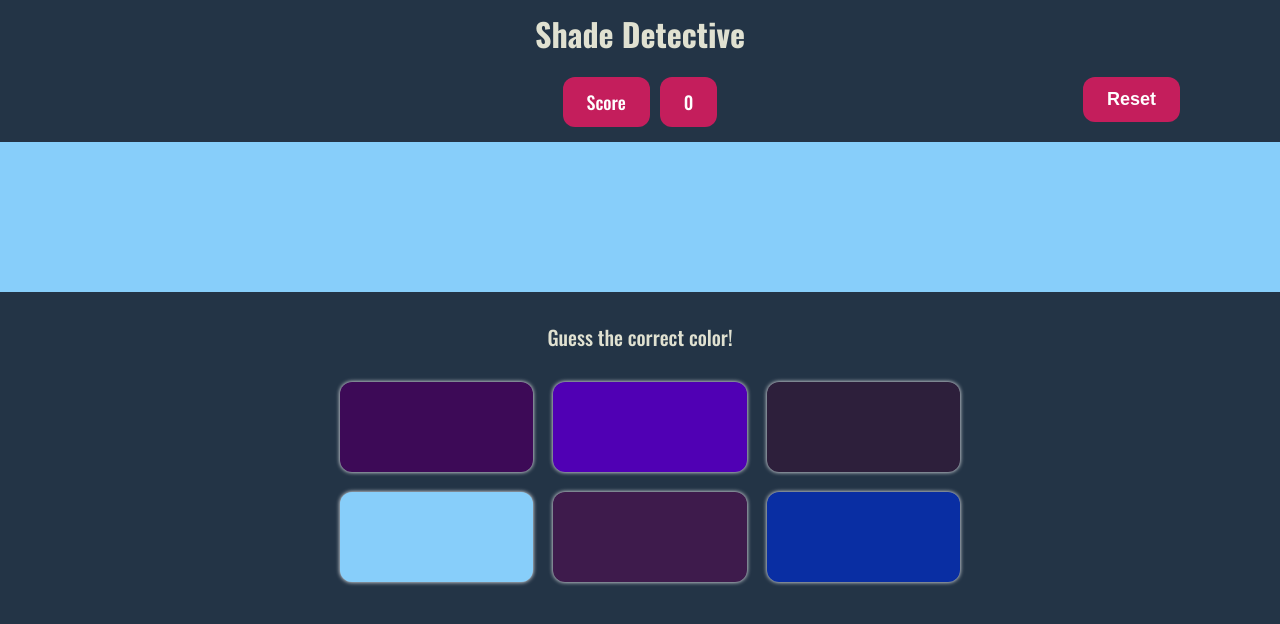
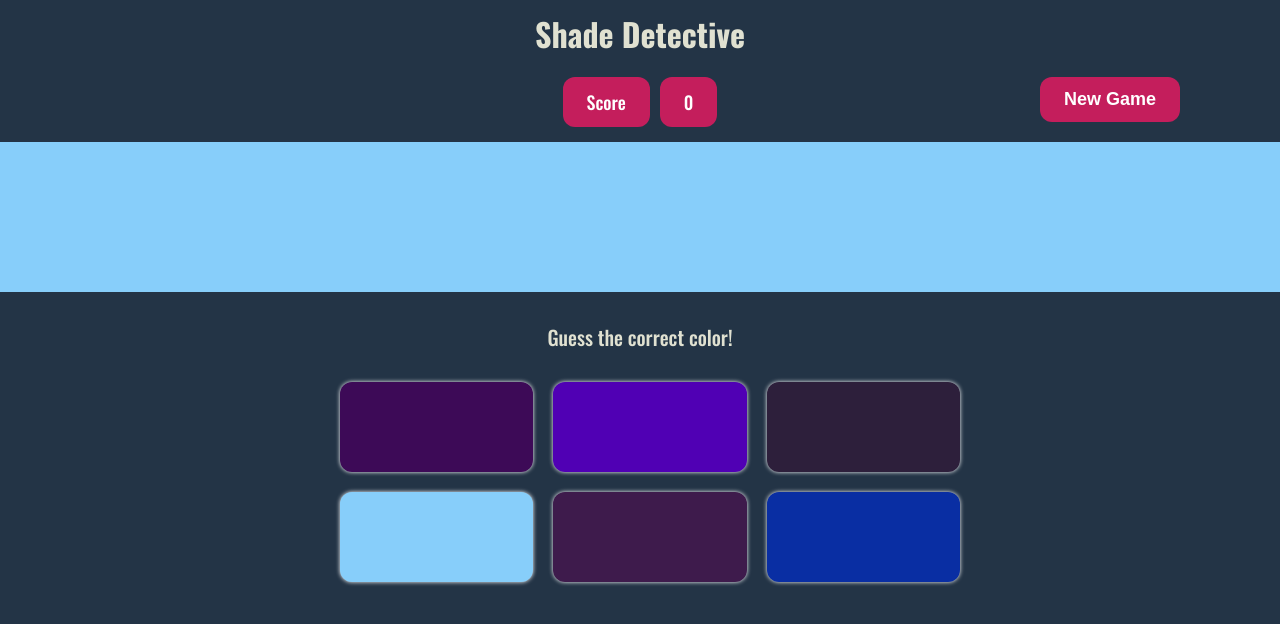
Before and after one commit to Chioma-Okeke/Guess-the-color, a plain HTML site: page index.html in a window 1280 px wide. Drawn offline with nearby package versions, Linux system fonts and the light colour scheme.

Commit message:
updated reset button label

```diff
--- a/index.html
+++ b/index.html
@@ -26,7 +26,7 @@
                             </p>
                         </div>
                         <button role="button" id="reset" data-testid="newGameButton">
-                            <strong>Reset</strong>
+                            <strong>New Game</strong>
                         </button>
                     </div>
                 </section>
```
